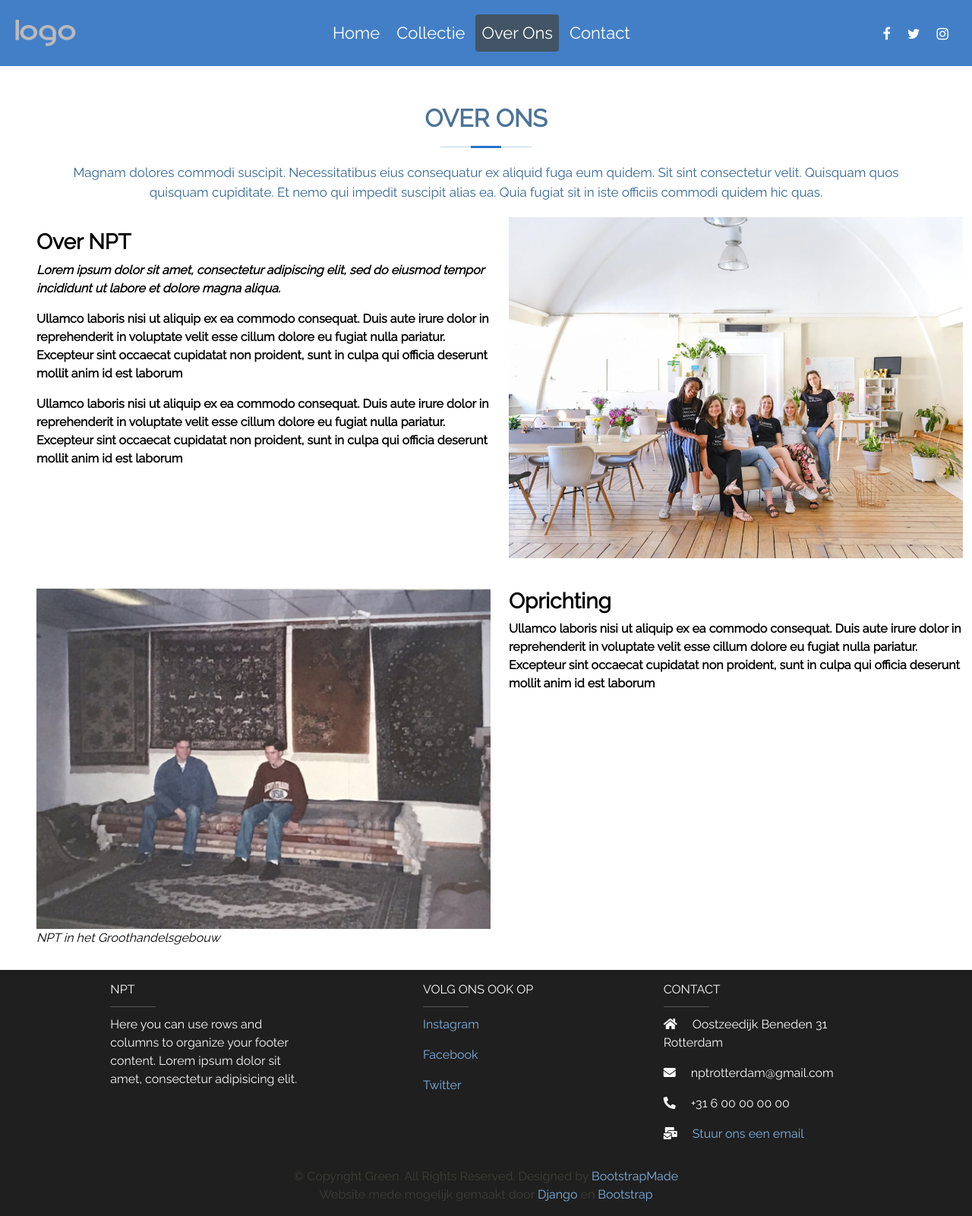
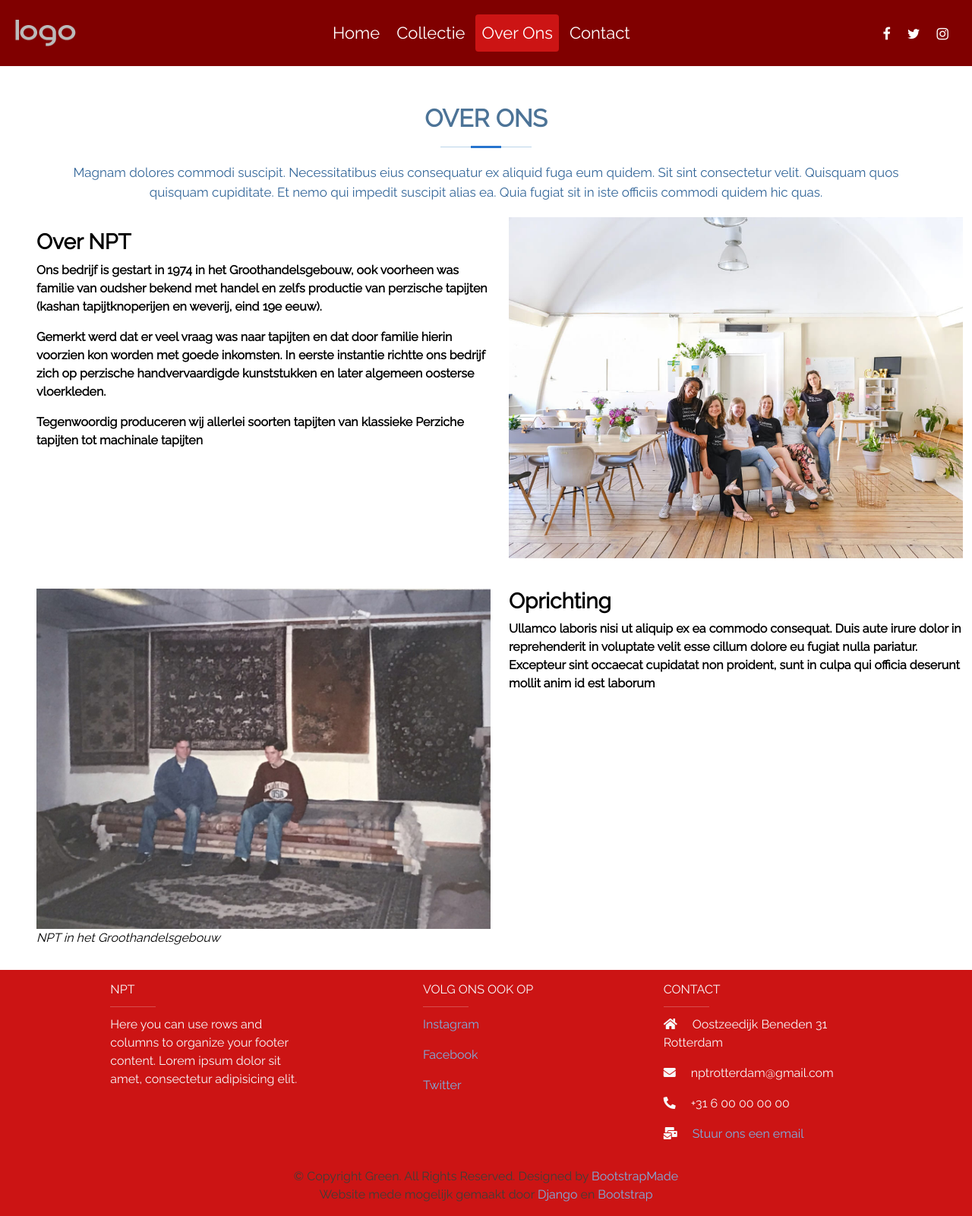
Before and after one commit to creator64/npt-dev, a Django app: page /about/ in a window 1280 px wide. Shown: the whole page at 76% size. Run offline with Django 3.2, Linux system fonts and the light colour scheme; some libraries are stand-ins or nearby versions; some web fonts are replaced.

Commit message:
changed colours

```diff
--- a/main/templates/main/about.html
+++ b/main/templates/main/about.html
@@ -36,20 +36,17 @@
 
         <div class="col-lg-6 pt-4 pt-lg-0 order-2 order-lg-1 content">
           <h3 class="pt-3">Over NPT</h3>
-          <p class="fst-italic">
-            Lorem ipsum dolor sit amet, consectetur adipiscing elit, sed do eiusmod tempor incididunt ut labore et dolore
-            magna aliqua.
+          <p>
+            Ons bedrijf is gestart in 1974 in het Groothandelsgebouw, ook voorheen was familie van oudsher bekend met handel
+            en zelfs productie van perzische tapijten (kashan tapijtknoperijen en weverij, eind 19e eeuw).
           </p>
           <p>
-            Ullamco laboris nisi ut aliquip ex ea commodo consequat. Duis aute irure dolor in reprehenderit in voluptate
-            velit esse cillum dolore eu fugiat nulla pariatur. Excepteur sint occaecat cupidatat non proident, sunt in
-            culpa qui officia deserunt mollit anim id est laborum
+            Gemerkt werd dat er veel vraag was naar tapijten en dat door familie hierin voorzien kon worden met goede inkomsten.
+            In eerste instantie richtte ons bedrijf zich op perzische handvervaardigde kunststukken en later algemeen oosterse vloerkleden.
           </p>
 
           <p>
-            Ullamco laboris nisi ut aliquip ex ea commodo consequat. Duis aute irure dolor in reprehenderit in voluptate
-            velit esse cillum dolore eu fugiat nulla pariatur. Excepteur sint occaecat cupidatat non proident, sunt in
-            culpa qui officia deserunt mollit anim id est laborum
+            Tegenwoordig produceren wij allerlei soorten tapijten van klassieke Perziche tapijten tot machinale tapijten
           </p>
         </div>
       </div>
--- a/main/templates/main/footer.html
+++ b/main/templates/main/footer.html
@@ -1,5 +1,5 @@
 <!-- Footer -->
-<footer class="page-footer font-small unique-color-dark mt-0 pt-0" style="background-color: #201f1f;">
+<footer class="page-footer font-small unique-color-dark mt-0 pt-0">
 
   <!-- Footer Links -->
   <div class="container text-md-left pt-2">
--- a/npt/settings.py
+++ b/npt/settings.py
@@ -28,7 +28,8 @@ SECRET_KEY = 'hb&y&xf=1*48&ltd09tq-7zq68k^xj!4=v*qw5#^i7*#65@ri1'
 DEBUG = True
 
 ALLOWED_HOSTS = ['192.168.1.17',
-                 '127.0.0.1',]
+                 '127.0.0.1',
+                 '192.168.2.9']
 
 
 # Application definition
--- a/static/npt/css/Home.css
+++ b/static/npt/css/Home.css
@@ -27,7 +27,7 @@
 # Cta
 --------------------------------------------------------------*/
 .cta {
-    background: #5e99e2;
+    background: var(--light-red);
     padding-top: 50px;
     padding-bottom: 65px;
     line-height: 1.8rem;
@@ -106,7 +106,7 @@
 }
 
 .featured-services .icon {
-  color: #5ca3b8;
+  color: var(--light-red);
   font-size: 42px;
   margin-right: 15px;
 }
--- a/static/npt/mainfiles/style.css
+++ b/static/npt/mainfiles/style.css
@@ -12,6 +12,11 @@
 #FFFFFF (White)
 #B9732F (Brown)
 */
+
+:root {
+  --red: #800000;
+  --light-red: #cc1414;
+}
 
 
 
@@ -100,7 +105,8 @@ h1, h2, h3, h4, h5, h6 {
   padding: 0 !important;
 }
 .navbar {
-  background: #437FC7;  /*linear-gradient(#4988d6, #6DAFFE);*/
+  /*background: #437FC7;  /*linear-gradient(#4988d6, #6DAFFE);*/
+  background: var(--red);
   padding-left: 20px;
   padding-right: 20px;
 }
@@ -131,7 +137,7 @@ h1, h2, h3, h4, h5, h6 {
 }
 .navbar .navbar-nav a.active, .navbar .navbar-nav a.active:hover {
   color: white !important;
-  background: #425465 !important;
+  background: var(--light-red) !important;
 }
 
 .navbar .nav-item i {
@@ -232,3 +238,8 @@ h1, h2, h3, h4, h5, h6 {
     padding: 0 60px;
   }
 }
+
+
+.page-footer{
+  background-color: var(--light-red);
+}
```
